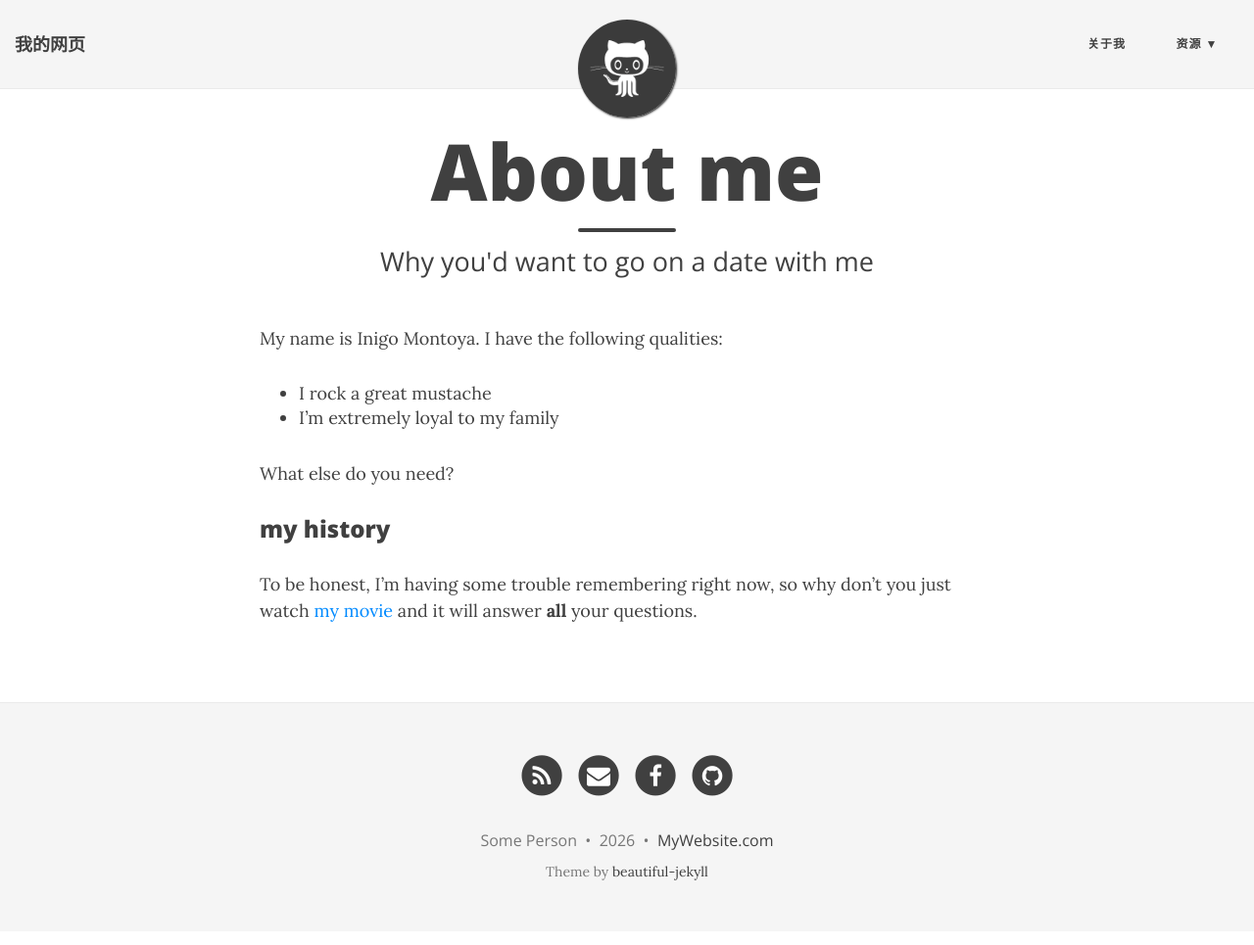
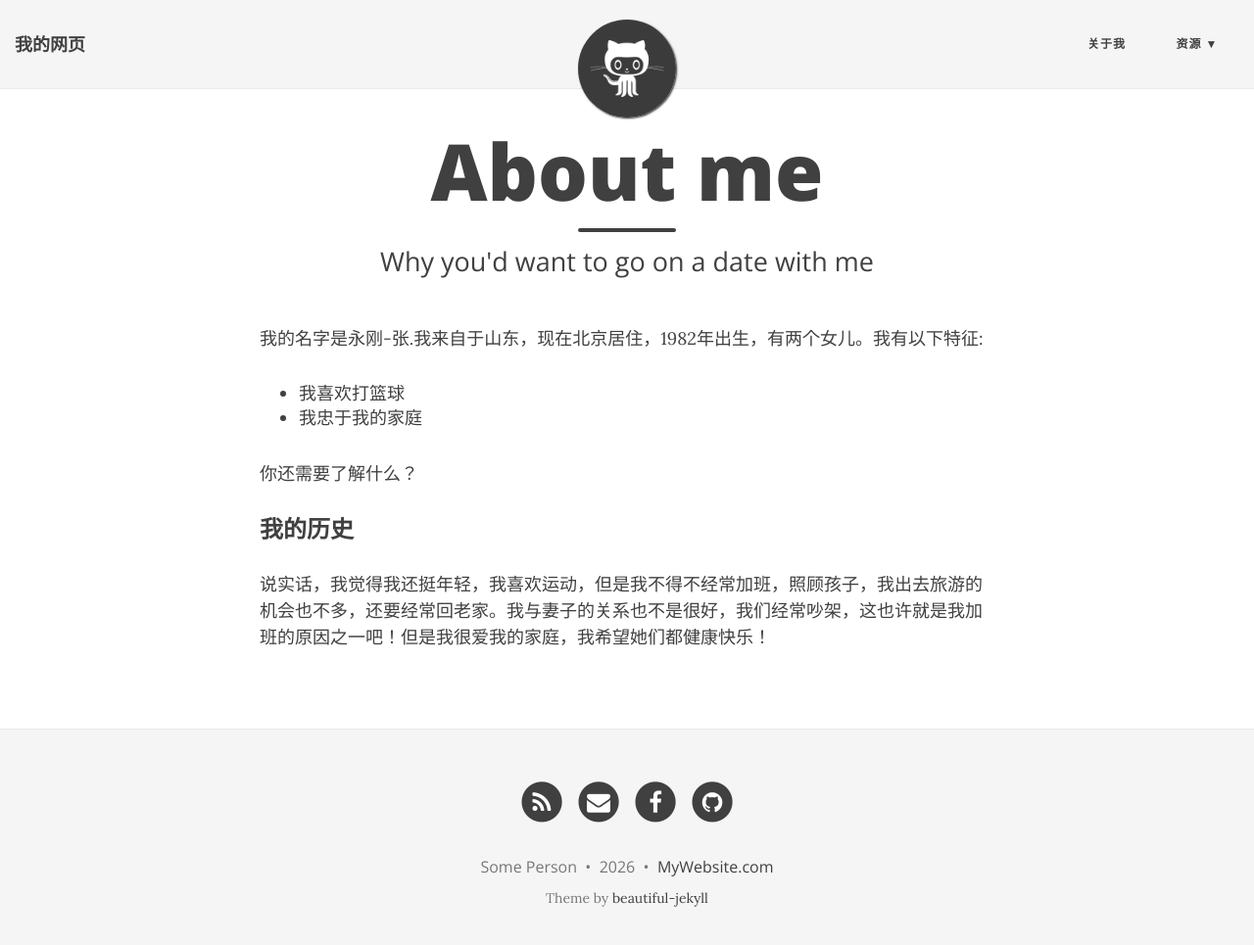
Before and after one commit to zyg121/zyg121.github.io, a Jekyll site: the page built from aboutme.md, in a window 1280 px wide and 978 px high. Shown: the top 965 px of the window at 98% size. Built offline with Jekyll 4.4.1, drawn with Linux system fonts in a browser that asks for light colours; nearby versions of some CDN libraries; comment, search, counter and statistics services are not loaded.

Commit message:
Update aboutme.md

```diff
--- a/aboutme.md
+++ b/aboutme.md
@@ -4,13 +4,13 @@ title: About me
 subtitle: Why you'd want to go on a date with me
 ---
 
-My name is Inigo Montoya. I have the following qualities:
+我的名字是永刚-张.我来自于山东，现在北京居住，1982年出生，有两个女儿。我有以下特征:
 
-- I rock a great mustache
-- I'm extremely loyal to my family
+- 我喜欢打篮球
+- 我忠于我的家庭
 
-What else do you need?
+你还需要了解什么？
 
-### my history
+### 我的历史
 
-To be honest, I'm having some trouble remembering right now, so why don't you just watch [my movie](http://en.wikipedia.org/wiki/The_Princess_Bride_%28film%29) and it will answer **all** your questions.
+说实话，我觉得我还挺年轻，我喜欢运动，但是我不得不经常加班，照顾孩子，我出去旅游的机会也不多，还要经常回老家。我与妻子的关系也不是很好，我们经常吵架，这也许就是我加班的原因之一吧！但是我很爱我的家庭，我希望她们都健康快乐！
```
